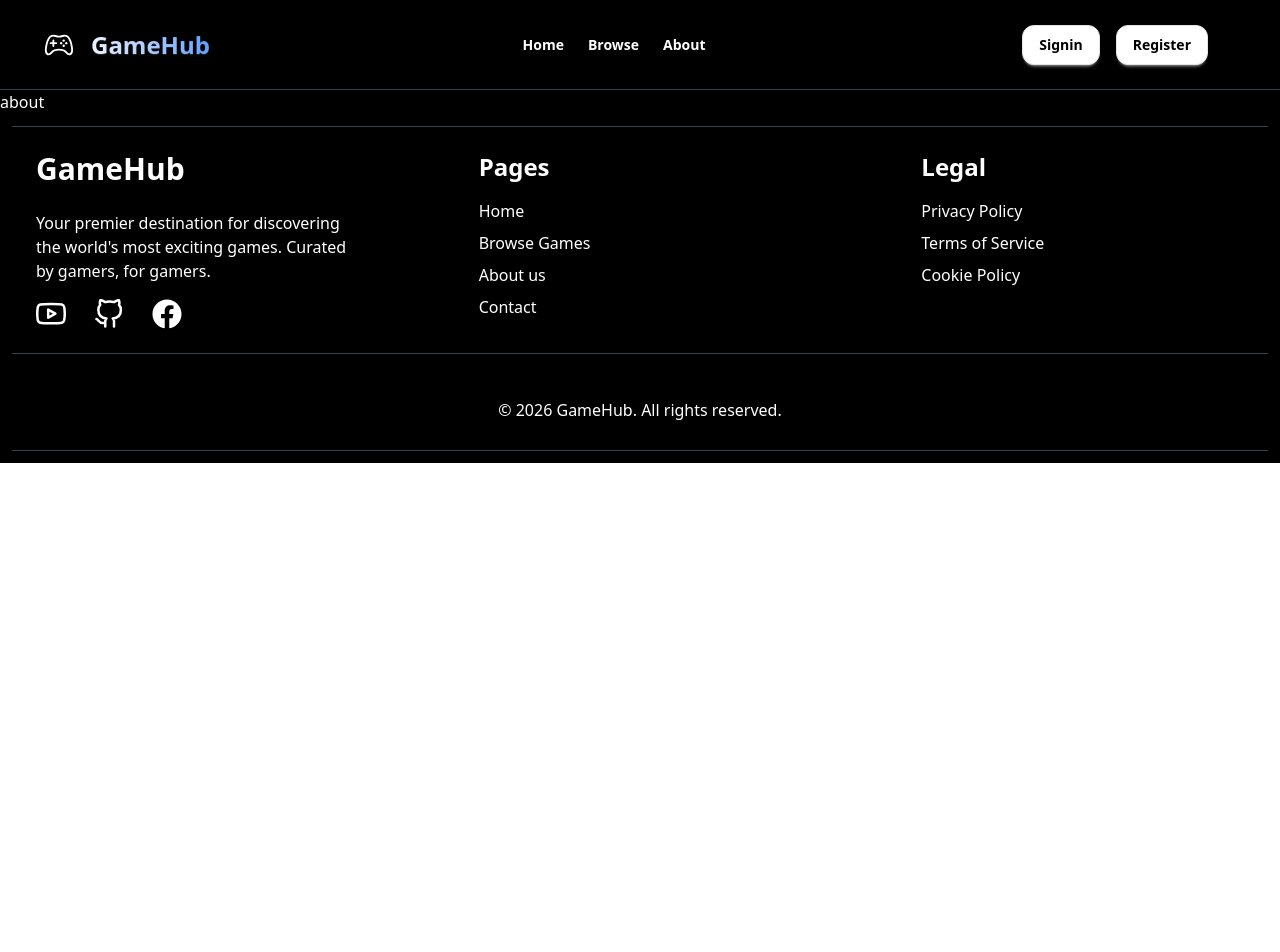
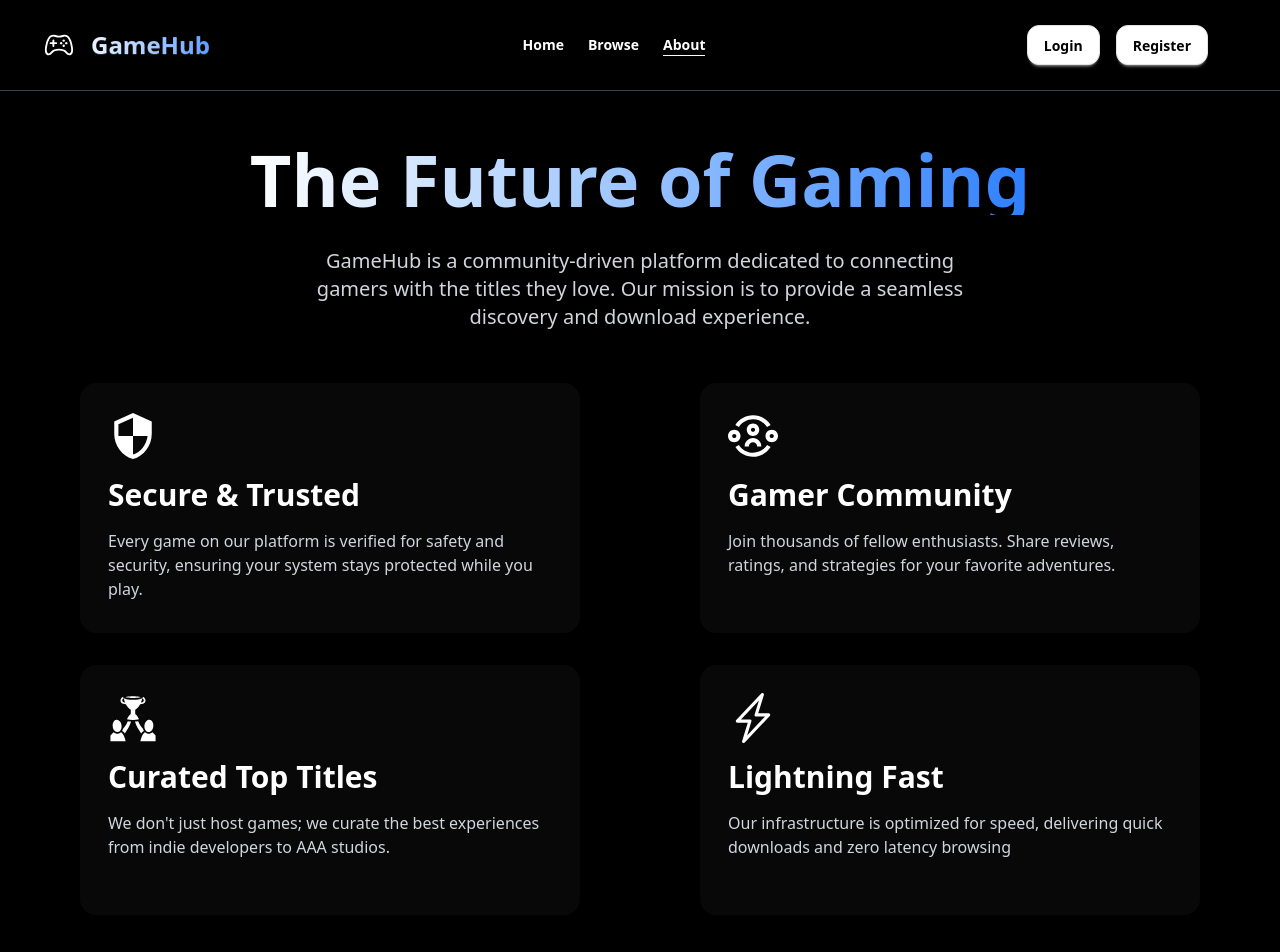
Before and after one commit to Pritom099/Game-Hub, a React (Vite) app: page /about in a window 1280 px wide. Shown: the top 952 px of the page. Before the commit the page ends 800 px from the top, so only its background shows below. Built offline with nearby package versions, Linux system fonts and the light colour scheme.

Commit message:
third commit

```diff
--- a/src/components/Footer.jsx
+++ b/src/components/Footer.jsx
@@ -30,7 +30,7 @@ const Footer = () => {
                     <p>Cookie Policy</p>
                 </div>
             </div>
-            <div className='text-center mt-4 border-b border-gray-700 p-7'>
+            <div className='text-center mt-4 p-7'>
                 <p>© 2026 GameHub. All rights reserved.</p>
             </div>
         </MyContainer>
--- /dev/null
+++ b/src/components/MyLink.jsx
@@ -0,0 +1,12 @@
+import React from 'react';
+import { NavLink } from 'react-router';
+
+const MyLink = ({to, className, children}) => {
+    return (
+        <div>
+            <NavLink to={to} className={({isActive}) => (isActive ? 'border-b' : `${className} font-semibold`)}>{children}</NavLink>
+        </div>
+    );
+};
+
+export default MyLink;
--- a/src/components/Navbar.jsx
+++ b/src/components/Navbar.jsx
@@ -2,6 +2,7 @@ import React from 'react';
 import { IoGameControllerOutline } from 'react-icons/io5';
 import MyContainer from './MyContainer';
 import { Link } from 'react-router';
+import MyLink from './MyLink';
 
 const Navbar = () => {
     return (
@@ -14,9 +15,9 @@ const Navbar = () => {
                     <ul
                         tabIndex="-1"
                         className="menu menu-sm dropdown-content bg-base-100 rounded-box z-1 mt-3 w-52 p-2 shadow font-semibold">
-                        <li><a>Home</a></li>
-                        <li><a>Browse</a></li>
-                        <li><a>About</a></li>
+                        <li><MyLink to={"/"}>Home</MyLink></li>
+                        <li><MyLink to={"/browse"}>Browse</MyLink></li>
+                        <li><MyLink to={"/about"}>About</MyLink></li>
                     </ul>
                 </div>
                 <div className='flex items-center md:ml-6'>
@@ -27,13 +28,14 @@ const Navbar = () => {
             </div>
             <div className="navbar-center hidden lg:flex">
                 <ul className="menu menu-horizontal px-1 font-semibold">
-                    <li><a>Home</a></li>
-                    <li><a>Browse</a></li>
-                    <li><a>About</a></li>
+                    <li><MyLink to={"/"}>Home</MyLink></li>
+                    <li><MyLink to={"/browse"}>Browse</MyLink></li>
+                    <li><MyLink to={"/about"}>About</MyLink></li>
+
                 </ul>
             </div>
             <div className="navbar-end gap-4 md:mr-13">
-                <Link to={'/signin'} className='btn bg-white text-black p-4 rounded-xl font-bold'>Signin</Link>
+                <Link to={'/signin'} className='btn bg-white text-black p-4 rounded-xl font-bold'>Login</Link>
                 <Link to={'/signup'} className='btn bg-white text-black p-4 rounded-xl font-bold'>Register</Link>
             </div>
         </MyContainer>
--- a/src/pages/About.jsx
+++ b/src/pages/About.jsx
@@ -1,10 +1,44 @@
 import React from 'react';
+import MyContainer from '../components/MyContainer';
+import { MdOutlineSecurity } from 'react-icons/md';
+import { BsLightningCharge } from 'react-icons/bs';
+import { RiUserCommunityLine } from 'react-icons/ri';
+import { GiChampions } from 'react-icons/gi';
 
 const About = () => {
     return (
-        <div>
-            about
-        </div>
+
+        <MyContainer>
+            <div className='min-h-screen p-10 flex flex-col items-center space-y-8'>
+                <h1 className='text-4xl md:text-7xl font-bold new-btn'>The Future of Gaming</h1>
+                <p className='text-center md:text-xl text-gray-300'>GameHub is a community-driven platform dedicated to connecting <br></br> gamers with the titles they love. Our mission is to provide a seamless <br></br> discovery and download experience.</p>
+                <div className='flex flex-col md:flex-row gap-10 md:gap-30 mt-5'>
+                    <div className=' bg-white/3 w-[500px] h-[250px] rounded-2xl p-7 space-y-4'>
+                        <MdOutlineSecurity size={50}/>
+                        <h2 className='text-3xl font-bold'>Secure & Trusted</h2>
+                        <p className='text-gray-300'>Every game on our platform is verified for safety and security, ensuring your system stays protected while you play.</p>
+                    </div>
+                    <div className=' bg-white/3 w-[500px] h-[250px] rounded-2xl p-7 space-y-4'>
+                        <RiUserCommunityLine size={50}/>
+                        <h2 className='text-3xl font-bold'>Gamer Community</h2>
+                        <p className='text-gray-300'>Join thousands of fellow enthusiasts. Share reviews, ratings, and strategies for your favorite adventures.</p>
+                    </div>
+                </div>
+                <div className='flex flex-col md:flex-row gap-10 md:gap-30'>
+                    <div className=' bg-white/3 w-[500px] h-[250px] rounded-2xl p-7 space-y-4'>
+                        <GiChampions size={50}/>
+                        <h2 className='text-3xl font-bold'>Curated Top Titles</h2>
+                        <p className='text-gray-300'>We don't just host games; we curate the best experiences from indie developers to AAA studios.</p>
+                    </div>
+                    <div className=' bg-white/3 w-[500px] h-[250px] rounded-2xl p-7 space-y-4'>
+                        <BsLightningCharge size={50}/>
+                        <h2 className='text-3xl font-bold'>Lightning Fast</h2>
+                        <p className='text-gray-300'>Our infrastructure is optimized for speed, delivering quick downloads and zero latency browsing</p>
+                    </div>
+                </div>
+            </div>
+        </MyContainer >
+
     );
 };
 
--- a/src/pages/Browse.jsx
+++ b/src/pages/Browse.jsx
@@ -2,7 +2,7 @@ import React from 'react';
 
 const Browse = () => {
     return (
-        <div>
+        <div className='min-h-screen'>
             browse
         </div>
     );
--- a/src/pages/Home.jsx
+++ b/src/pages/Home.jsx
@@ -5,7 +5,7 @@ const Home = () => {
     return (
         <div>
             <MyContainer>
-                <div className='bg-[url(src/assets/photo-1542751371-adc38448a05e.avif)] bg-cover bg-center bg-no-repeat p-10 h-[600px] bg-black/70 bg-blend-multiply'>
+                <div className='bg-[url(src/assets/photo-1542751371-adc38448a05e.avif)] bg-cover bg-center bg-no-repeat p-10 h-[600px] bg-black/70 bg-blend-multiply min-h-screen'>
                     <h1 className='md:text-7xl text-4xl font-bold md:my-15 my-5'>Next-Gen <br></br> FPS Action</h1>
                     <p className='md:text-2xl text-lg font-semibold text-gray-300'>Experience the thrill of high-stakes battle royale combat.</p>
                     <button className='btn bg-white text-black mt-5 rounded-2xl font-semibold text-lg p-5'>Browse Now</button>
--- a/src/pages/Signin.jsx
+++ b/src/pages/Signin.jsx
@@ -5,8 +5,8 @@ import { Link } from 'react-router';
 const Signin = () => {
     return (
         <MyContainer>
-            <div className="relative z-10 flex flex-col lg:flex-row items-center justify-between gap-10 p-6 lg:p-10 text-white">
-                <div className="max-w-lg text-center lg:text-left">
+            <div className="relative z-10 flex flex-col md:flex-row items-center justify-between mx-25 gap-10 p-6 lg:p-10 text-white">
+                <div className="max-w-lg text-center md:text-left">
                     <h1 className="text-5xl font-extrabold drop-shadow-lg">
                         Welcome Back
                     </h1>
--- a/src/pages/Signup.jsx
+++ b/src/pages/Signup.jsx
@@ -5,7 +5,7 @@ import { Link } from 'react-router';
 const Signup = () => {
     return (
         <MyContainer>
-            <div className="relative z-10 flex flex-col lg:flex-row items-center justify-between gap-10 p-6 lg:p-10 text-white">
+            <div className="relative z-10 flex flex-col lg:flex-row items-center justify-between gap-10 p-6 lg:p-10 text-white mx-25">
                 <div className="max-w-lg text-center lg:text-left">
                     <h1 className="text-5xl font-extrabold drop-shadow-lg">
                         Create Your Account
```
